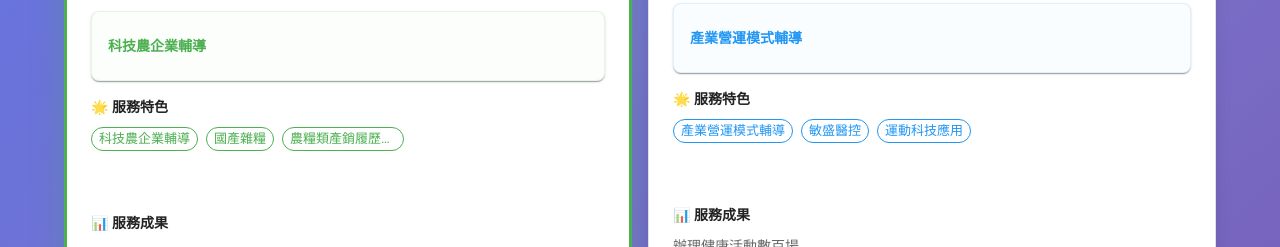
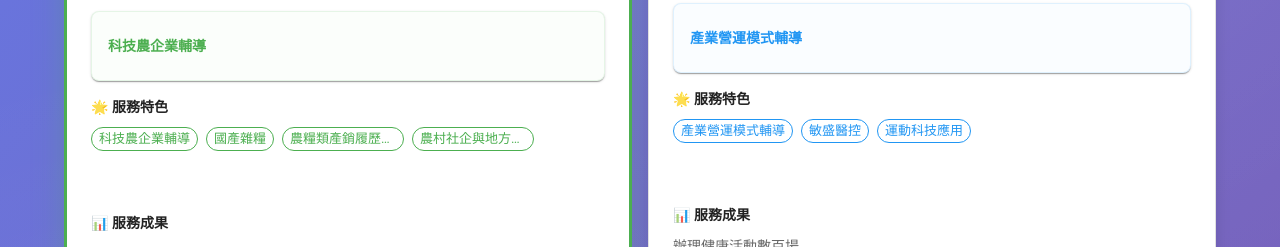
Before and after one commit to lpscsd1723-dot/csd-copt-proj, a React (Create React App) app: page / in a window 1280 px wide. Shown: the part 5560-5807 px from the top of the page. Built offline with nearby package versions, Linux system fonts and the light colour scheme.

Commit message:
Update EnhancedServicesSection component to increase the number of displayed service items from 3 to 4, enhancing the visibility of features in the service card. This change aims to provide users with more comprehensive information at a glance.

```diff
--- a/src/components/EnhancedServicesSection.tsx
+++ b/src/components/EnhancedServicesSection.tsx
@@ -230,7 +230,7 @@ const ServiceCard: React.FC<ServiceCardProps> = ({
               🌟 {t('homepage.ui.service-features', '服務特色')}
             </Typography>
             <Stack direction="row" spacing={1} flexWrap="wrap" useFlexGap sx={{ flex: 1, alignItems: 'flex-start' }}>
-              {(cases && cases.length > 0 ? cases.slice(0, 3).map(c => c.services_item) : features.slice(0, 3)).map((feature, index) => (
+              {(cases && cases.length > 0 ? cases.slice(0, 4).map(c => c.services_item) : features.slice(0, 4)).map((feature, index) => (
                 <Chip
                   key={index}
                   label={feature}
```
